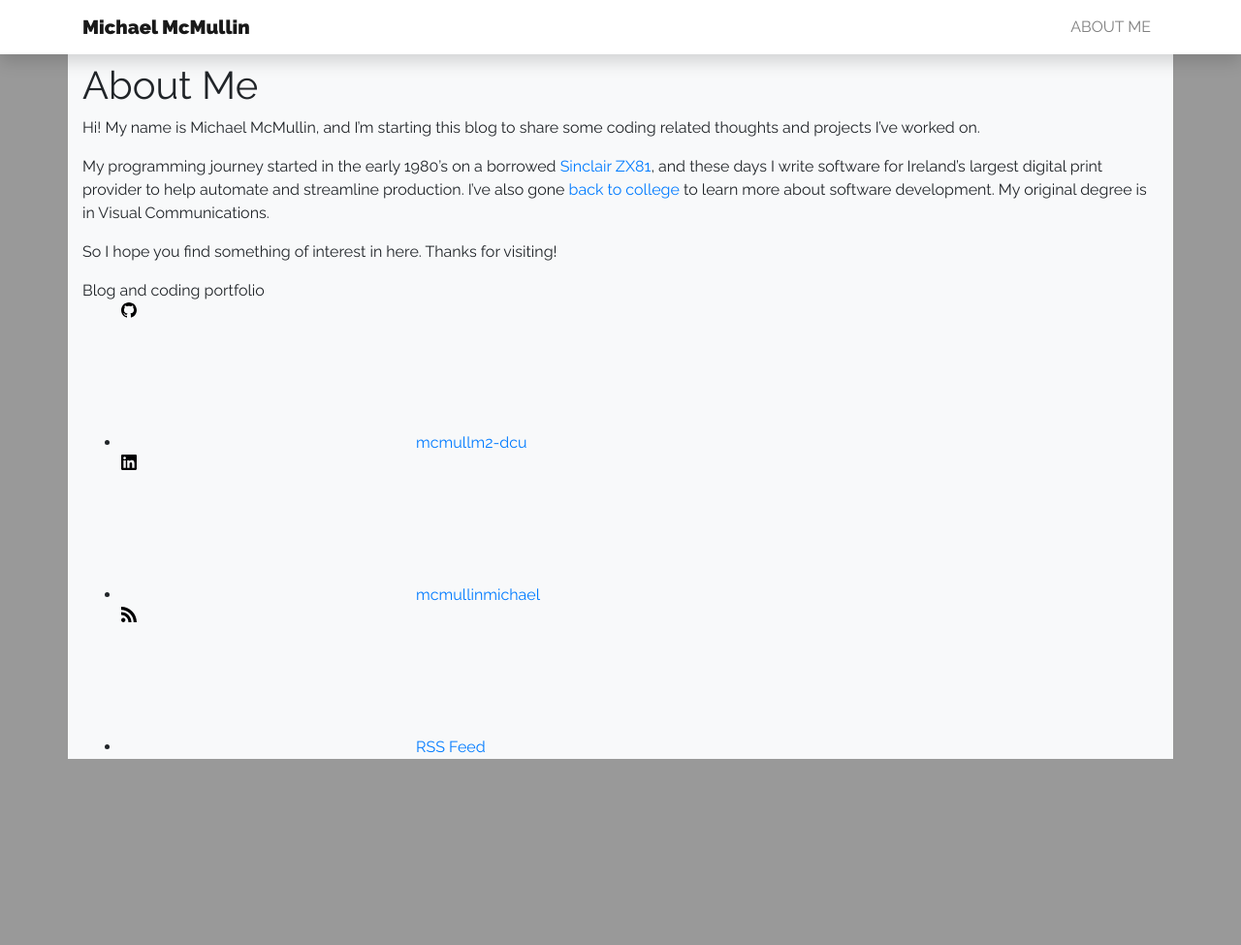
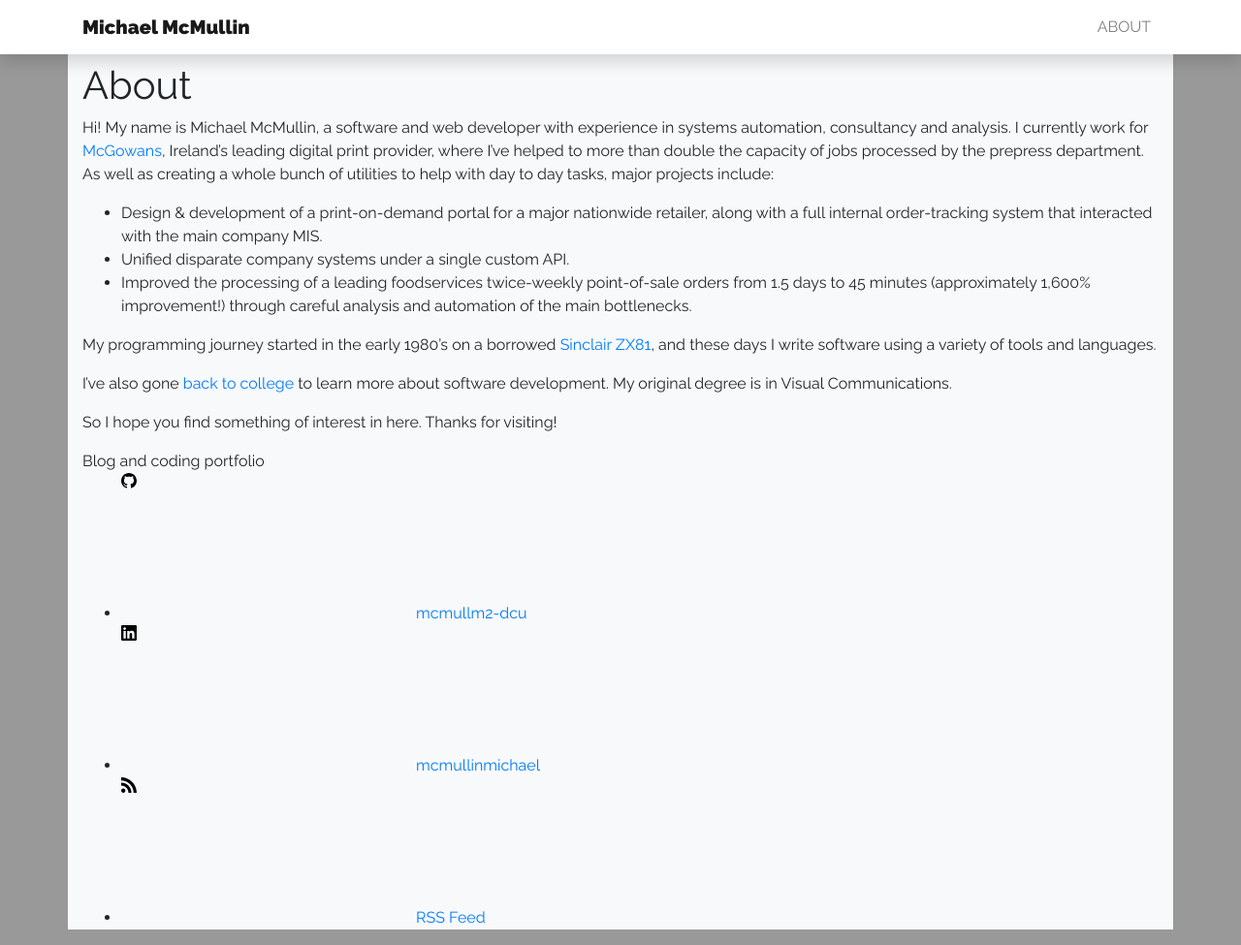
Before and after one commit to mcmullm2-dcu/mcmullm2-dcu.github.io, a Jekyll site: the page built from about.md, in a window 1280 px wide and 975 px high. Shown: the whole window at 97% size. Built offline with Jekyll 4.4.1, drawn with Linux system fonts in a browser that asks for light colours.

Commit message:
Amends 'About' page

```diff
--- a/_includes/header.html
+++ b/_includes/header.html
@@ -1,5 +1,10 @@
 <header>
-  <nav class="navbar fixed-top navbar-expand-lg navbar-light bg-white shadow">
+  {%- if page.jumbo -%}
+    {% assign nav_style = 'navbar-light' %}
+  {% else %}
+     {% assign nav_style = 'navbar-light bg-white shadow' %}
+  {%- endif -%}
+  <nav class="navbar fixed-top navbar-expand-lg {{ nav_style }}">
     <div class="container">
      {%- assign default_paths = site.pages | map: "path" -%}
      {%- assign page_paths = site.header_pages | default: default_paths -%}
@@ -22,4 +27,8 @@
       </div>
     </div>
   </nav>
+  {%- if page.jumbo -%}
+    {% assign header_file = 'jumbo/' | append: page.jumbo | append: '.html' %}
+    {% include {{header_file}} %}
+  {%- endif -%}
 </header>
--- /dev/null
+++ b/_includes/jumbo/home.html
@@ -0,0 +1,6 @@
+<div class="jumbotron jumbotron-fluid">
+    <div class="container">
+        <p class="lead">Software and web developer with experience in systems
+            automation, analysis and consultancy.</p>
+    </div>
+</div>
--- a/about.md
+++ b/about.md
@@ -1,16 +1,29 @@
 ---
 layout: page
-title: About Me
+title: About
 permalink: /about/
 ---
 
-Hi! My name is Michael McMullin, and I'm starting this blog to share some coding
-related thoughts and projects I've worked on.
+Hi! My name is Michael McMullin, a software and web developer with experience in
+systems automation, consultancy and analysis. I currently work for
+[McGowans](https://www.mcgowansprint.com){:target="_blank"}, Ireland's leading
+digital print provider, where I've helped to more than double the capacity of
+jobs processed by the prepress department. As well as creating a whole bunch of
+utilities to help with day to day tasks, major projects include:
+
+* Design & development of a print-on-demand portal for a major nationwide
+retailer, along with a full internal order-tracking system that interacted with
+the main company MIS.
+* Unified disparate company systems under a single custom API.
+* Improved the processing of a leading foodservices twice-weekly point-of-sale
+orders from 1.5 days to 45 minutes (approximately 1,600% improvement!) through
+careful analysis and automation of the main bottlenecks.
 
 My programming journey started in the early 1980's on a borrowed
-[Sinclair ZX81](https://en.wikipedia.org/wiki/ZX81), and these days I write
-software for Ireland's largest digital print provider to help automate and
-streamline production. I've also gone [back to college](https://www.dcu.ie/) to
+[Sinclair ZX81](https://en.wikipedia.org/wiki/ZX81){:target="_blank"}, and these
+days I write software using a variety of tools and languages.
+
+I've also gone [back to college](https://www.dcu.ie/){:target="_blank"} to
 learn more about software development. My original degree is in Visual
 Communications.
 
```
Also changed, not shown: index.md (+1 -0 lines).
